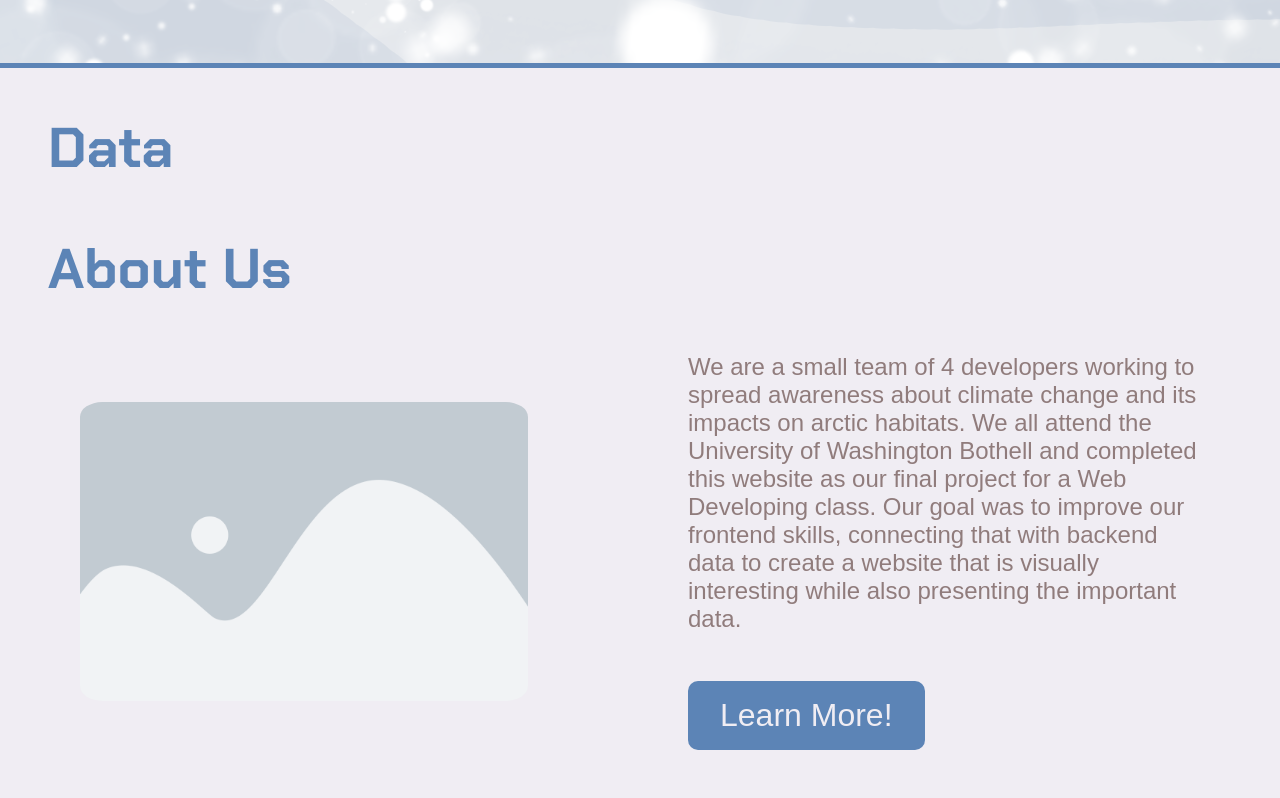
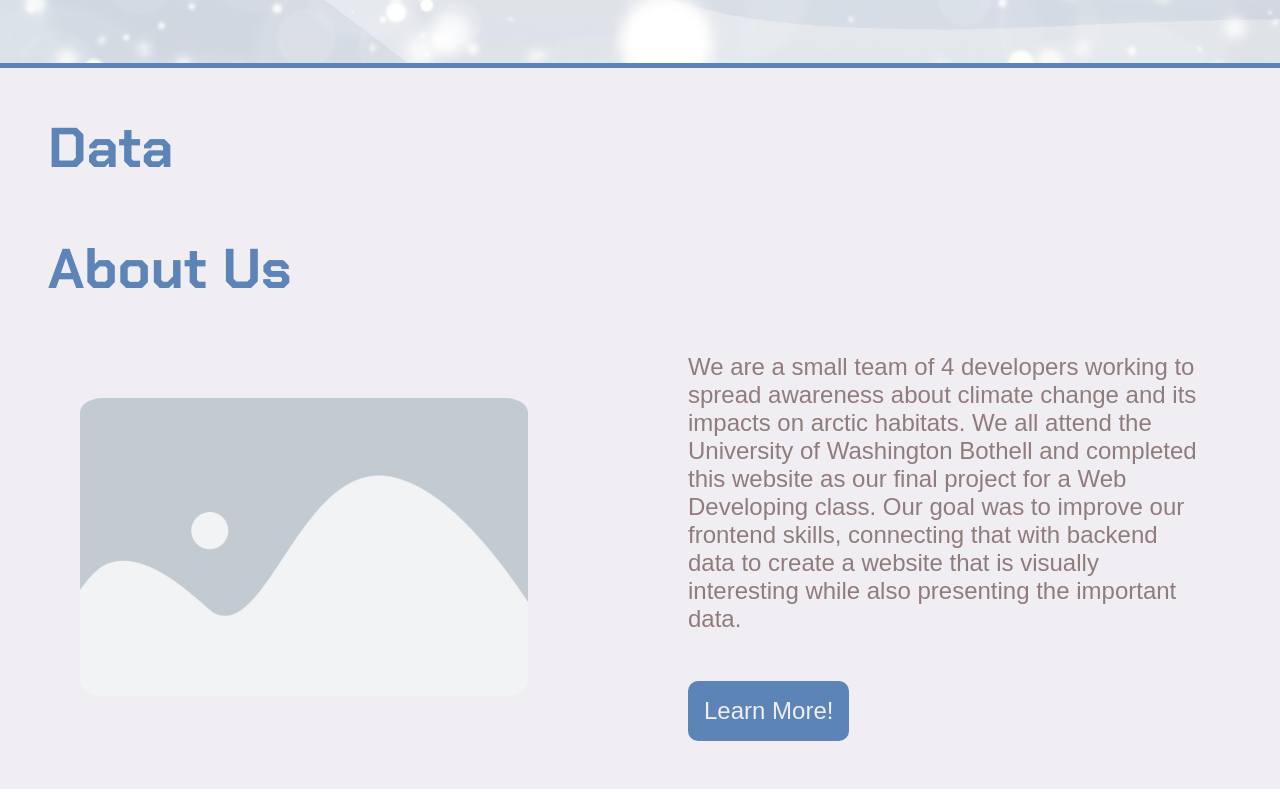
Before and after one commit to E11aW/css481-final-project, a React (Create React App) app: page / in a window 1280 px wide. Shown: the part 1020-1818 px from the top of the page. Built offline with nearby package versions, Linux system fonts and the light colour scheme.

Commit message:
Shrunk button

```diff
--- a/src/components/Button/Button.scss
+++ b/src/components/Button/Button.scss
@@ -3,12 +3,12 @@
 .button {
     display: inline-block;
     background-color: $DeepBlue;
-    padding: 1rem 2rem;
+    padding: 1rem 1rem;
     border-radius: 10px;
     border: none;
     cursor: pointer;
     color: $OffWhite;
-    font-size: 2rem;
+    font-size: 1.5rem;
     text-decoration: none;
     text-align: center;
     font-family: $font-body;
```
